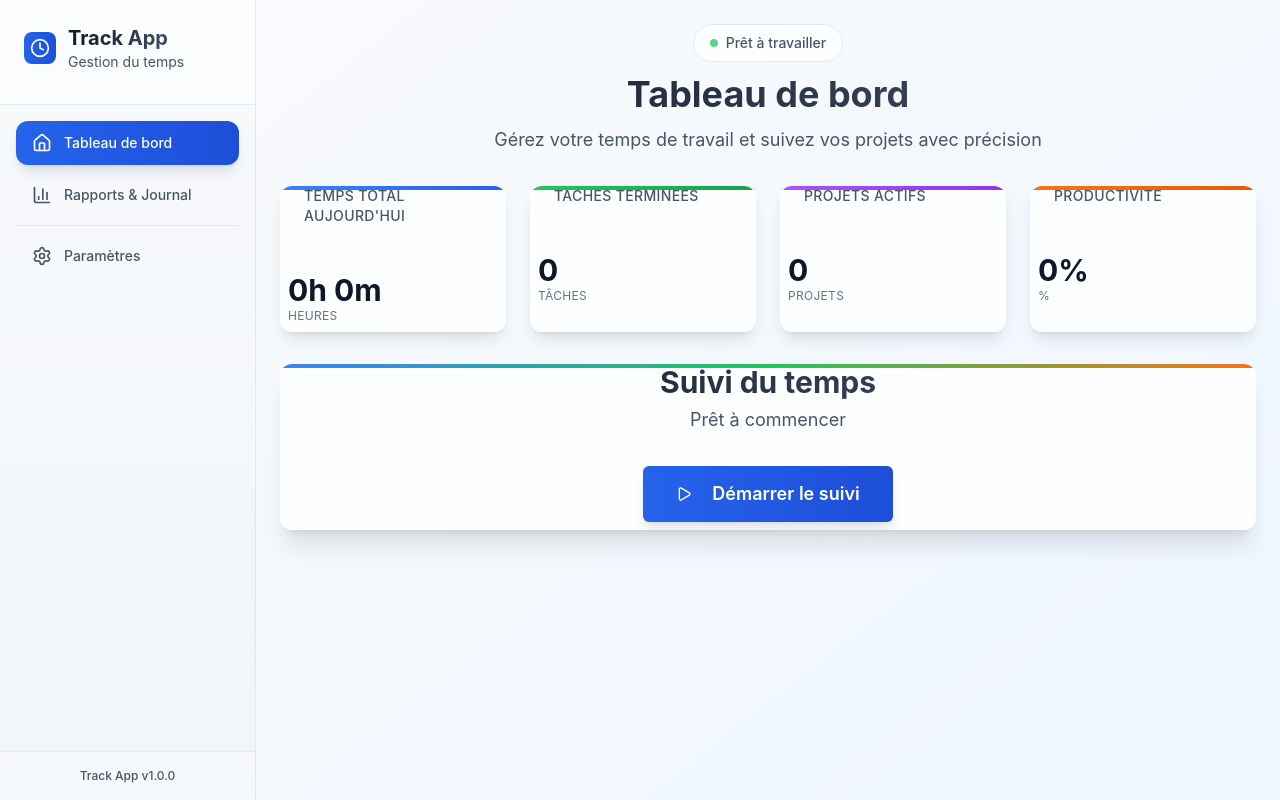
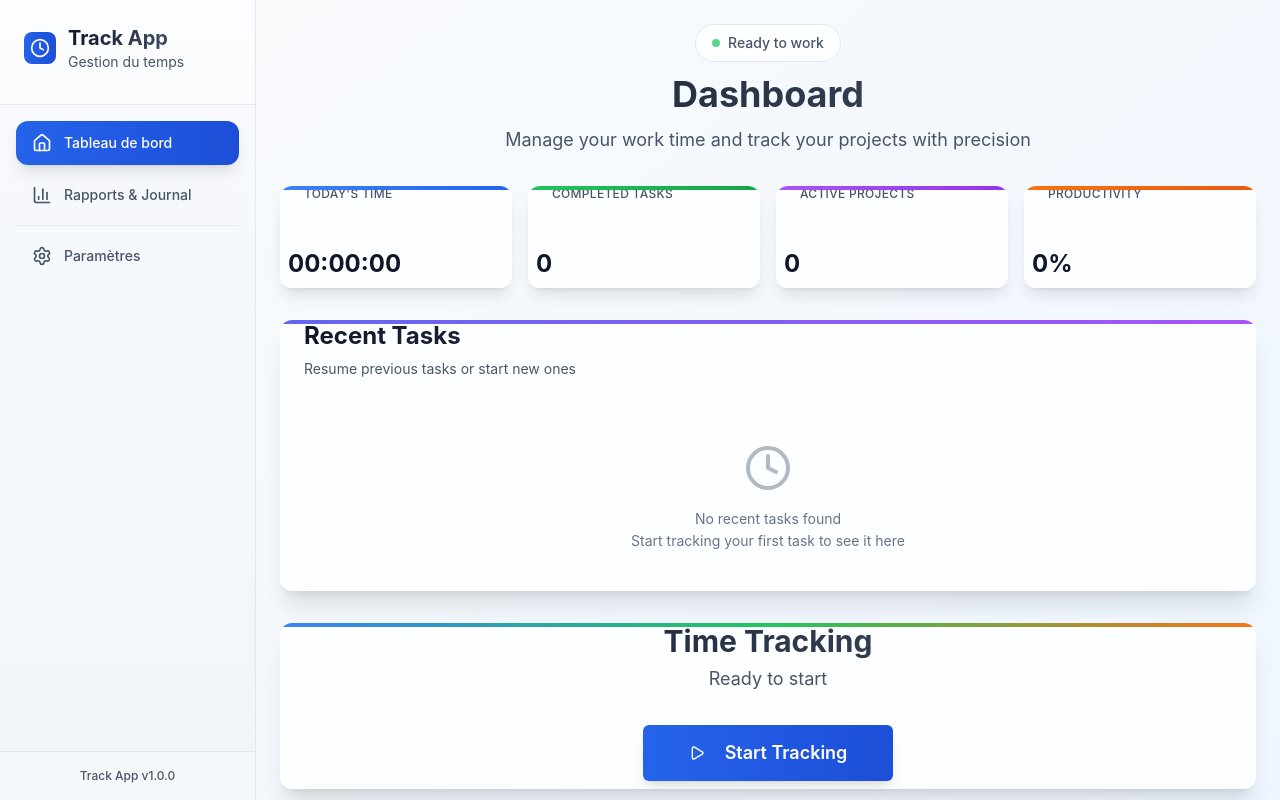
Before and after one commit to soufiyanbenallal/track-app, a React (Vite) app: page / in a window 1280 px wide. Built offline with nearby package versions, Linux system fonts and the light colour scheme.

Commit message:
Refactor Dashboard and main.ts for improved UI and functionality. Update main window settings for visibility and frame, and enhance Dashboard component with recent tasks feature, task formatting functions, and UI text localization.

```diff
--- a/src/main/main.ts
+++ b/src/main/main.ts
@@ -49,13 +49,13 @@ class TrackApp {
         contextIsolation: true,
         preload: join(__dirname, 'preload.js')
       },
-      titleBarStyle: 'hiddenInset',
-      show: false,
+      titleBarStyle: 'default',
+      show: true,
       resizable: true,
       movable: true,
       minimizable: true,
       maximizable: true,
-      frame: false,
+      frame: true,
       transparent: false
     });
 
--- a/src/pages/Dashboard.tsx
+++ b/src/pages/Dashboard.tsx
@@ -4,7 +4,7 @@ import ProjectManager from '../components/ProjectManager';
 import TaskForm from '../components/TaskForm';
 import { Button } from '@/components/ui/button';
 import { Card, CardContent, CardHeader, CardTitle } from '@/components/ui/card';
-import { Play, Square, Clock } from 'lucide-react';
+import { Play, Square, Clock, RotateCcw } from 'lucide-react';
 
 interface Project {
   id: string;
@@ -16,11 +16,28 @@ interface Project {
   updatedAt: string;
 }
 
+interface Task {
+  id: string;
+  description: string;
+  projectId: string;
+  projectName?: string;
+  projectColor?: string;
+  startTime: string;
+  endTime?: string;
+  duration?: number;
+  isCompleted: boolean;
+  isPaid: boolean;
+  isArchived: boolean;
+  createdAt: string;
+  updatedAt: string;
+}
+
 const Dashboard: React.FC = () => {
   const { state, startTracking, stopTracking, formatElapsedTime } = useTracking();
   const [selectedProject, setSelectedProject] = useState<Project | null>(null);
   const [taskDescription, setTaskDescription] = useState('');
   const [isFormVisible, setIsFormVisible] = useState(false);
+  const [recentTasks, setRecentTasks] = useState<Task[]>([]);
   const [stats, setStats] = useState({
     todayTime: 0,
     completedTasks: 0,
@@ -28,9 +45,10 @@ const Dashboard: React.FC = () => {
     productivity: 0
   });
 
-  // Load statistics
+  // Load statistics and recent tasks
   useEffect(() => {
     loadStats();
+    loadRecentTasks();
   }, []);
 
   const loadStats = async () => {
@@ -58,15 +76,47 @@ const Dashboard: React.FC = () => {
     }
   };
 
+  const loadRecentTasks = async () => {
+    try {
+      if (window.electronAPI) {
+        // Get recent tasks (last 10 completed tasks)
+        const tasks = await window.electronAPI.getTasks({ isArchived: false });
+        setRecentTasks(tasks.slice(0, 10));
+      }
+    } catch (error) {
+      console.error('Error loading recent tasks:', error);
+    }
+  };
+
   const formatTime = (seconds: number): string => {
     const hours = Math.floor(seconds / 3600);
     const minutes = Math.floor((seconds % 3600) / 60);
-    return `${hours}h ${minutes}m`;
+    const secs = seconds % 60;
+    return `${hours.toString().padStart(2, '0')}:${minutes.toString().padStart(2, '0')}:${secs.toString().padStart(2, '0')}`;
+  };
+
+  const formatTaskDuration = (seconds: number): string => {
+    const hours = Math.floor(seconds / 3600);
+    const minutes = Math.floor((seconds % 3600) / 60);
+    const secs = seconds % 60;
+    return `${hours.toString().padStart(2, '0')}:${minutes.toString().padStart(2, '0')}:${secs.toString().padStart(2, '0')}`;
+  };
+
+  const formatTaskDate = (dateString: string): string => {
+    const date = new Date(dateString);
+    const now = new Date();
+    const diffTime = Math.abs(now.getTime() - date.getTime());
+    const diffDays = Math.ceil(diffTime / (1000 * 60 * 60 * 24));
+
+    if (diffDays === 1) return 'Today';
+    if (diffDays === 2) return 'Yesterday';
+    if (diffDays <= 7) return `${diffDays - 1} days ago`;
+    return date.toLocaleDateString();
   };
 
   const handleStartTracking = () => {
     if (!selectedProject || !taskDescription.trim()) {
-      alert('Veuillez sélectionner un projet et saisir une description de tâche');
+      alert('Please select a project and enter a task description');
       return;
     }
 
@@ -74,14 +124,19 @@ const Dashboard: React.FC = () => {
     setIsFormVisible(false);
   };
 
+  const handleResumeTask = (task: Task) => {
+    // Start tracking directly with the task details
+    startTracking(task.description, task.projectId);
+  };
+
   const handleStopTracking = async () => {
     try {
       await stopTracking();
-      // Reload stats after stopping tracking
-      await loadStats();
+      // Reload stats and recent tasks after stopping tracking
+      await Promise.all([loadStats(), loadRecentTasks()]);
     } catch (error) {
       console.error('Error stopping tracking:', error);
-      alert('Erreur lors de l\'arrêt du suivi');
+      alert('Error stopping tracking');
     }
   };
 
@@ -101,89 +156,148 @@ const Dashboard: React.FC = () => {
           <div className="inline-flex items-center gap-2 px-4 py-2 bg-white/80 dark:bg-slate-800/80 rounded-full border border-slate-200 dark:border-slate-700 backdrop-blur-sm">
             <div className="w-2 h-2 bg-green-500 rounded-full animate-pulse"></div>
             <span className="text-sm font-medium text-slate-600 dark:text-slate-300">
-              {state.isTracking ? 'Suivi actif' : 'Prêt à travailler'}
+              {state.isTracking ? 'Active tracking' : 'Ready to work'}
             </span>
           </div>
           <h1 className="text-4xl font-bold bg-gradient-to-r from-slate-900 to-slate-600 dark:from-white dark:to-slate-300 bg-clip-text text-transparent">
-            Tableau de bord
+            Dashboard
           </h1>
           <p className="text-lg text-slate-600 dark:text-slate-400 max-w-2xl mx-auto">
-            Gérez votre temps de travail et suivez vos projets avec précision
+            Manage your work time and track your projects with precision
           </p>
         </div>
 
-        {/* Stats Grid */}
-        <div className="grid grid-cols-1 md:grid-cols-2 lg:grid-cols-4 gap-6">
+        {/* Stats Grid - Smaller */}
+        <div className="grid grid-cols-2 lg:grid-cols-4 gap-4">
           <Card className="group relative overflow-hidden bg-white/80 dark:bg-slate-800/80 backdrop-blur-sm border-0 shadow-lg hover:shadow-xl transition-all duration-300 hover:-translate-y-1">
             <div className="absolute top-0 left-0 right-0 h-1 bg-gradient-to-r from-blue-500 to-blue-600" />
             <CardHeader className="pb-2">
-              <CardTitle className="text-sm font-medium text-slate-600 dark:text-slate-400 uppercase tracking-wide">
-                Temps total aujourd'hui
+              <CardTitle className="text-xs font-medium text-slate-600 dark:text-slate-400 uppercase tracking-wide">
+                Today's Time
               </CardTitle>
             </CardHeader>
             <CardContent>
-              <div className="text-3xl font-bold text-slate-900 dark:text-slate-100 group-hover:text-blue-600 dark:group-hover:text-blue-400 transition-colors">
+              <div className="text-2xl font-bold text-slate-900 dark:text-slate-100 group-hover:text-blue-600 dark:group-hover:text-blue-400 transition-colors">
                 {formatTime(stats.todayTime)}
               </div>
-              <p className="text-xs text-slate-500 dark:text-slate-400 uppercase tracking-wide">Heures</p>
             </CardContent>
           </Card>
 
           <Card className="group relative overflow-hidden bg-white/80 dark:bg-slate-800/80 backdrop-blur-sm border-0 shadow-lg hover:shadow-xl transition-all duration-300 hover:-translate-y-1">
             <div className="absolute top-0 left-0 right-0 h-1 bg-gradient-to-r from-green-500 to-green-600" />
             <CardHeader className="pb-2">
-              <CardTitle className="text-sm font-medium text-slate-600 dark:text-slate-400 uppercase tracking-wide">
-                Tâches terminées
+              <CardTitle className="text-xs font-medium text-slate-600 dark:text-slate-400 uppercase tracking-wide">
+                Completed Tasks
               </CardTitle>
             </CardHeader>
             <CardContent>
-              <div className="text-3xl font-bold text-slate-900 dark:text-slate-100 group-hover:text-green-600 dark:group-hover:text-green-400 transition-colors">
+              <div className="text-2xl font-bold text-slate-900 dark:text-slate-100 group-hover:text-green-600 dark:group-hover:text-green-400 transition-colors">
                 {stats.completedTasks}
               </div>
-              <p className="text-xs text-slate-500 dark:text-slate-400 uppercase tracking-wide">Tâches</p>
             </CardContent>
           </Card>
 
           <Card className="group relative overflow-hidden bg-white/80 dark:bg-slate-800/80 backdrop-blur-sm border-0 shadow-lg hover:shadow-xl transition-all duration-300 hover:-translate-y-1">
             <div className="absolute top-0 left-0 right-0 h-1 bg-gradient-to-r from-purple-500 to-purple-600" />
             <CardHeader className="pb-2">
-              <CardTitle className="text-sm font-medium text-slate-600 dark:text-slate-400 uppercase tracking-wide">
-                Projets actifs
+              <CardTitle className="text-xs font-medium text-slate-600 dark:text-slate-400 uppercase tracking-wide">
+                Active Projects
               </CardTitle>
             </CardHeader>
             <CardContent>
-              <div className="text-3xl font-bold text-slate-900 dark:text-slate-100 group-hover:text-purple-600 dark:group-hover:text-purple-400 transition-colors">
+              <div className="text-2xl font-bold text-slate-900 dark:text-slate-100 group-hover:text-purple-600 dark:group-hover:text-purple-400 transition-colors">
                 {stats.activeProjects}
               </div>
-              <p className="text-xs text-slate-500 dark:text-slate-400 uppercase tracking-wide">Projets</p>
             </CardContent>
           </Card>
 
           <Card className="group relative overflow-hidden bg-white/80 dark:bg-slate-800/80 backdrop-blur-sm border-0 shadow-lg hover:shadow-xl transition-all duration-300 hover:-translate-y-1">
             <div className="absolute top-0 left-0 right-0 h-1 bg-gradient-to-r from-orange-500 to-orange-600" />
             <CardHeader className="pb-2">
-              <CardTitle className="text-sm font-medium text-slate-600 dark:text-slate-400 uppercase tracking-wide">
-                Productivité
+              <CardTitle className="text-xs font-medium text-slate-600 dark:text-slate-400 uppercase tracking-wide">
+                Productivity
               </CardTitle>
             </CardHeader>
             <CardContent>
-              <div className="text-3xl font-bold text-slate-900 dark:text-slate-100 group-hover:text-orange-600 dark:group-hover:text-orange-400 transition-colors">
+              <div className="text-2xl font-bold text-slate-900 dark:text-slate-100 group-hover:text-orange-600 dark:group-hover:text-orange-400 transition-colors">
                 {stats.productivity}%
               </div>
-              <p className="text-xs text-slate-500 dark:text-slate-400 uppercase tracking-wide">%</p>
             </CardContent>
           </Card>
         </div>
+
+        {/* Recent Tasks Section */}
+        <Card className="relative overflow-hidden bg-white/80 dark:bg-slate-800/80 backdrop-blur-sm border-0 shadow-xl">
+          <div className="absolute top-0 left-0 right-0 h-1 bg-gradient-to-r from-indigo-500 to-purple-500" />
+          <CardHeader>
+            <CardTitle className="text-2xl font-bold bg-gradient-to-r from-slate-900 to-slate-600 dark:from-white dark:to-slate-300 bg-clip-text text-transparent">
+              Recent Tasks
+            </CardTitle>
+            <p className="text-slate-600 dark:text-slate-400">
+              Resume previous tasks or start new ones
+            </p>
+          </CardHeader>
+          <CardContent>
+            {recentTasks.length > 0 ? (
+              <div className="space-y-3">
+                {recentTasks.map((task) => (
+                  <div
+                    key={task.id}
+                    className="flex items-center justify-between p-4 bg-slate-50 dark:bg-slate-700/50 rounded-xl border border-slate-200 dark:border-slate-600 hover:bg-slate-100 dark:hover:bg-slate-700 transition-colors"
+                  >
+                    <div className="flex items-center gap-4 flex-1">
+                      <div
+                        className="w-3 h-3 rounded-full"
+                        style={{ backgroundColor: task.projectColor || '#3b82f6' }}
+                      />
+                      <div className="flex-1 min-w-0">
+                        <p className="font-medium text-slate-900 dark:text-slate-100 truncate">
+                          {task.description}
+                        </p>
+                        <div className="flex items-center gap-4 text-sm text-slate-600 dark:text-slate-400">
+                          <span>{task.projectName}</span>
+                          <span>•</span>
+                          <span>{formatTaskDate(task.startTime)}</span>
+                          {task.duration && (
+                            <>
+                              <span>•</span>
+                              <span>{formatTaskDuration(task.duration)}</span>
+                            </>
+                          )}
+                        </div>
+                      </div>
+                    </div>
+                    <Button
+                      size="sm"
+                      variant="outline"
+                      onClick={() => handleResumeTask(task)}
+                      className="ml-4 hover:bg-blue-50 dark:hover:bg-blue-900/20 hover:border-blue-300 dark:hover:border-blue-600"
+                    >
+                      <RotateCcw className="w-4 h-4 mr-2" />
+                      Resume
+                    </Button>
+                  </div>
+                ))}
+              </div>
+            ) : (
+              <div className="text-center py-8 text-slate-500 dark:text-slate-400">
+                <Clock className="w-12 h-12 mx-auto mb-4 opacity-50" />
+                <p>No recent tasks found</p>
+                <p className="text-sm">Start tracking your first task to see it here</p>
+              </div>
+            )}
+          </CardContent>
+        </Card>
 
         {/* Tracking Section */}
         <Card className="relative overflow-hidden bg-white/80 dark:bg-slate-800/80 backdrop-blur-sm border-0 shadow-xl">
           <div className="absolute top-0 left-0 right-0 h-1 bg-gradient-to-r from-blue-500 via-green-500 to-orange-500" />
           <CardHeader className="text-center">
             <CardTitle className="text-3xl font-bold bg-gradient-to-r from-slate-900 to-slate-600 dark:from-white dark:to-slate-300 bg-clip-text text-transparent">
-              Suivi du temps
+              Time Tracking
             </CardTitle>
             <p className="text-slate-600 dark:text-slate-400 text-lg">
-              {state.isTracking ? 'Suivi en cours' : 'Prêt à commencer'}
+              {state.isTracking ? 'Tracking in progress' : 'Ready to start'}
             </p>
           </CardHeader>
           <CardContent className="space-y-8">
@@ -194,14 +308,14 @@ const Dashboard: React.FC = () => {
                 <div className="absolute -top-10 -right-10 w-20 h-20 bg-green-500/10 rounded-full" />
                 <div className="absolute -bottom-10 -left-10 w-16 h-16 bg-blue-500/10 rounded-full" />
 
-                <h3 className="font-bold text-slate-900 dark:text-slate-100 mb-3 text-xl">Tâche en cours</h3>
+                <h3 className="font-bold text-slate-900 dark:text-slate-100 mb-3 text-xl">Current Task</h3>
                 <p className="text-lg text-slate-700 dark:text-slate-300 mb-3 font-medium">{state.currentTask.description}</p>
                 <p className="text-sm text-slate-600 dark:text-slate-400 mb-6">
-                  Projet: <span className="font-semibold">{selectedProject?.name || 'Projet inconnu'}</span>
+                  Project: <span className="font-semibold">{selectedProject?.name || 'Unknown Project'}</span>
                 </p>
                 <div className="flex items-center justify-center gap-4">
                   <Clock className="w-5 h-5 text-slate-600 dark:text-slate-400" />
-                  <span className="text-sm text-slate-600 dark:text-slate-400 font-medium">Temps écoulé:</span>
+                  <span className="text-sm text-slate-600 dark:text-slate-400 font-medium">Elapsed time:</span>
                   <span className="text-3xl font-mono font-bold text-blue-600 dark:text-blue-400 bg-white/80 dark:bg-slate-800/80 px-6 py-3 rounded-xl border border-slate-200 dark:border-slate-700 shadow-lg backdrop-blur-sm">
                     {formatElapsedTime()}
                   </span>
@@ -217,7 +331,7 @@ const Dashboard: React.FC = () => {
                   className="min-w-[250px] h-14 text-lg font-semibold bg-gradient-to-r from-blue-600 to-blue-700 hover:from-blue-700 hover:to-blue-800 shadow-lg hover:shadow-xl transition-all duration-300 transform hover:scale-105"
                 >
                   <Play className="w-5 h-5 mr-3" />
-                  Démarrer le suivi
+                  Start Tracking
                 </Button>
               ) : (
                 <Button
@@ -227,7 +341,7 @@ const Dashboard: React.FC = () => {
                   className="min-w-[250px] h-14 text-lg font-semibold bg-gradient-to-r from-red-600 to-red-700 hover:from-red-700 hover:to-red-800 shadow-lg hover:shadow-xl transition-all duration-300 transform hover:scale-105"
                 >
                   <Square className="w-5 h-5 mr-3" />
-                  Arrêter le suivi
+                  Stop Tracking
                 </Button>
               )}
             </div>
@@ -240,12 +354,12 @@ const Dashboard: React.FC = () => {
             <Card className="w-full max-w-lg bg-white/95 dark:bg-slate-800/95 backdrop-blur-sm border-0 shadow-2xl animate-in zoom-in-95 duration-300">
               <CardHeader className="text-center">
                 <CardTitle className="text-2xl font-bold bg-gradient-to-r from-slate-900 to-slate-600 dark:from-white dark:to-slate-300 bg-clip-text text-transparent">
-                  Nouvelle tâche
+                  New Task
                 </CardTitle>
               </CardHeader>
               <CardContent className="space-y-6">
                 <div className="space-y-3">
-                  <label className="text-sm font-semibold text-slate-700 dark:text-slate-300">Projet</label>
+                  <label className="text-sm font-semibold text-slate-700 dark:text-slate-300">Project</label>
                   <div className="bg-slate-50 dark:bg-slate-700/50 rounded-lg p-3">
                     <ProjectManager
                       selectedProject={selectedProject}
@@ -256,12 +370,12 @@ const Dashboard: React.FC = () => {
 
                 <div className="space-y-3">
                   <label className="text-sm font-semibold text-slate-700 dark:text-slate-300">
-                    Description de la tâche
+                    Task Description
                   </label>
                   <textarea
                     value={taskDescription}
                     onChange={(e) => setTaskDescription(e.target.value)}
-                    placeholder="Décrivez ce que vous allez faire..."
+                    placeholder="Describe what you're going to do..."
                     rows={4}
                     className="w-full p-4 border border-slate-200 dark:border-slate-600 rounded-xl bg-white dark:bg-slate-800 text-slate-900 dark:text-slate-100 placeholder:text-slate-500 dark:placeholder:text-slate-400 focus:outline-none focus:ring-2 focus:ring-blue-500 focus:border-transparent transition-all duration-200 resize-none"
                   />
@@ -273,14 +387,14 @@ const Dashboard: React.FC = () => {
                     onClick={() => setIsFormVisible(false)}
                     className="px-6 py-2 border-slate-200 dark:border-slate-600 hover:bg-slate-50 dark:hover:bg-slate-700"
                   >
-                    Annuler
+                    Cancel
                   </Button>
                   <Button
                     onClick={handleStartTracking}
                     disabled={!selectedProject || !taskDescription.trim()}
                     className="px-6 py-2 bg-gradient-to-r from-blue-600 to-blue-700 hover:from-blue-700 hover:to-blue-800 disabled:opacity-50 disabled:cursor-not-allowed"
                   >
-                    Démarrer
+                    Start
                   </Button>
                 </div>
               </CardContent>
```
